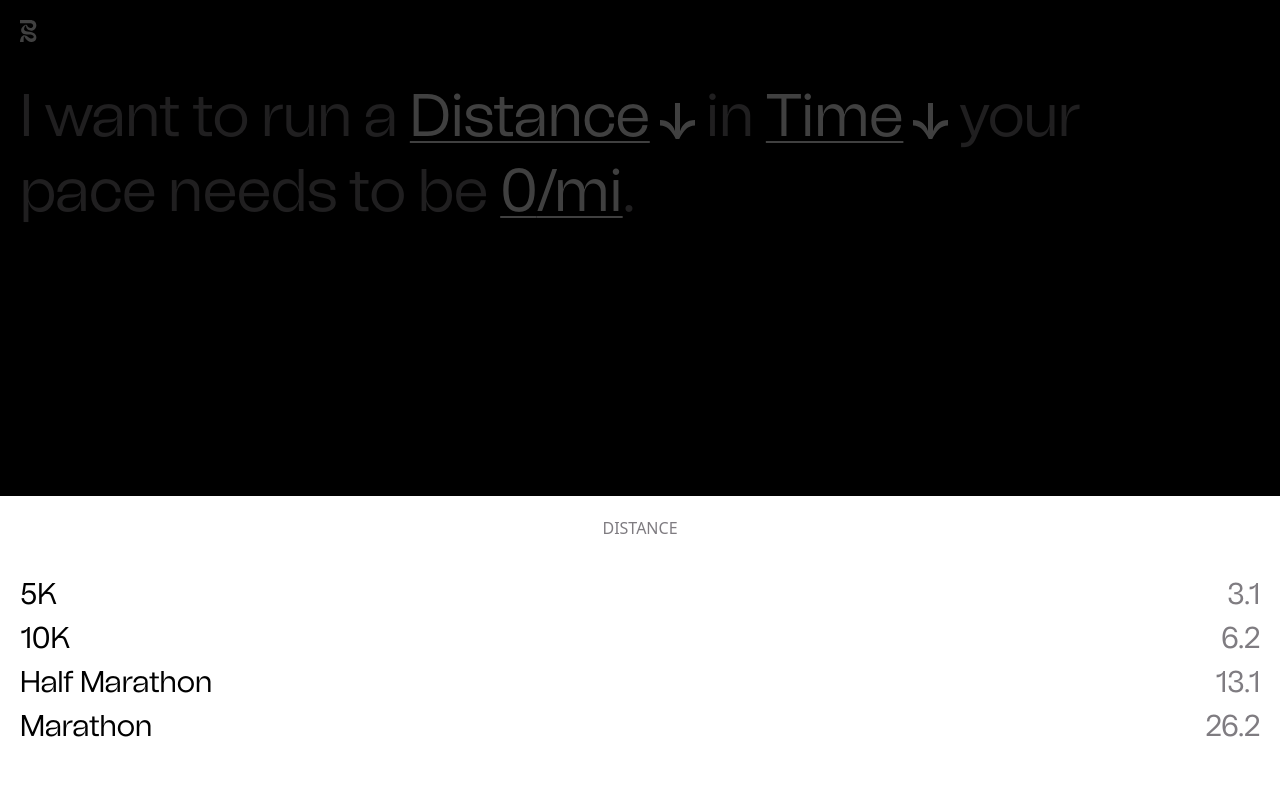
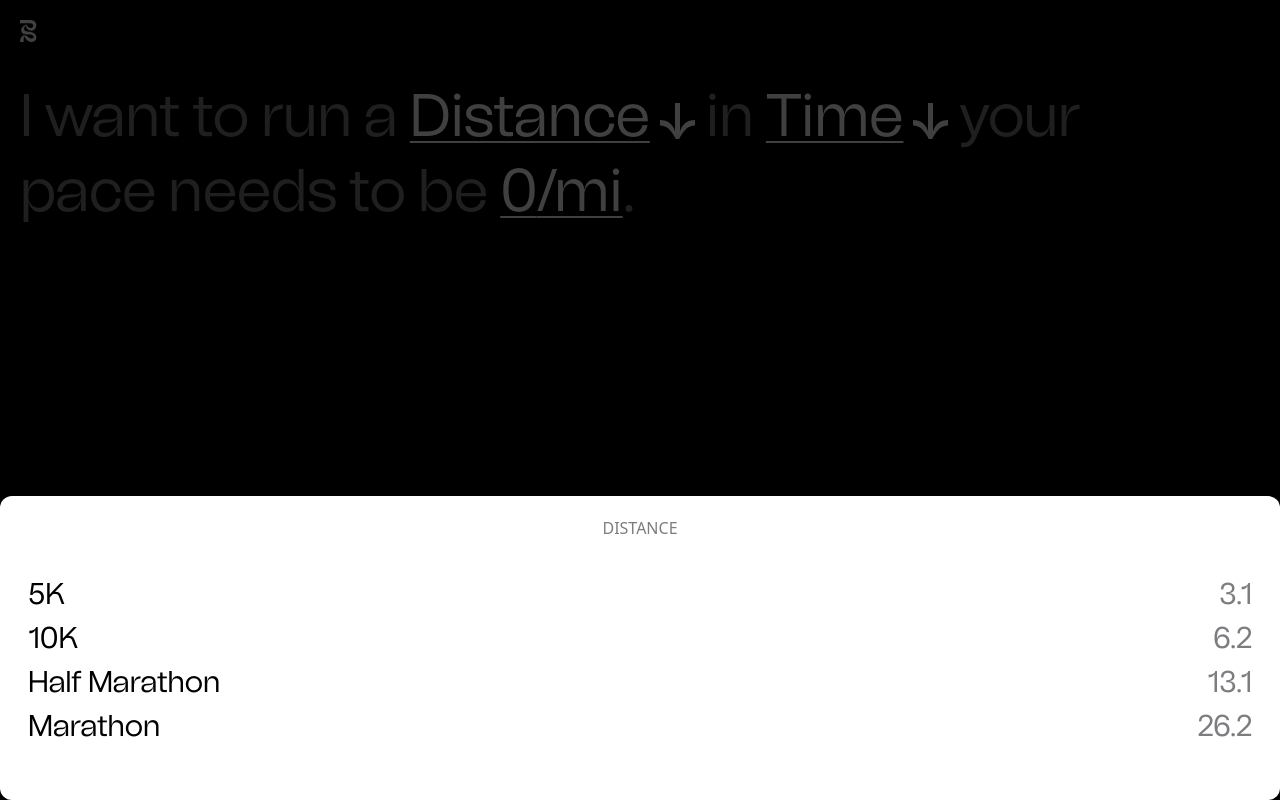
Before and after one commit to tlcottr/banditpacer, a Next.js app: page / in a window 1280 px wide. Both pictures are taken after a click on the element "Distance". Built offline with nearby package versions, Linux system fonts and the light colour scheme.

Commit message:
hover states

```diff
--- a/components/Prompt/index.js
+++ b/components/Prompt/index.js
@@ -48,21 +48,33 @@ function Prompt() {
 
     return (
       <ul className="font-GroteskRegular text-3xl text-black py-8">
-        <div className="flex flex-row items-center justify-between py-1 cursor-pointer">
-          <li onClick={() => handleClick("5K")}>5K</li>
-          <li className="text-[#7f7c81]">3.1</li>
+        <div
+          className="flex flex-row items-center justify-between py-1 cursor-pointer hover:bg-gray-100 focus:bg-gray-100"
+          onClick={() => handleClick("5K")}
+        >
+          <li className="pl-2">5K</li>
+          <li className="text-[#7f7c81] pr-2">3.1</li>
         </div>
-        <div className="flex flex-row items-center justify-between py-1 cursor-pointer">
-          <li onClick={() => handleClick("10K")}>10K</li>
-          <li className="text-[#7f7c81]">6.2</li>
+        <div
+          className="flex flex-row items-center justify-between py-1 cursor-pointer hover:bg-gray-100 focus:bg-gray-100"
+          onClick={() => handleClick("10K")}
+        >
+          <li className="pl-2">10K</li>
+          <li className="text-[#7f7c81] pr-2">6.2</li>
         </div>
-        <div className="flex flex-row items-center justify-between py-1 cursor-pointer">
-          <li onClick={() => handleClick("Half Marathon")}>Half Marathon</li>
-          <li className="text-[#7f7c81]">13.1</li>
+        <div
+          className="flex flex-row items-center justify-between py-1 cursor-pointer hover:bg-gray-100 focus:bg-gray-100"
+          onClick={() => handleClick("Half Marathon")}
+        >
+          <li className="pl-2">Half Marathon</li>
+          <li className="text-[#7f7c81] pr-2">13.1</li>
         </div>
-        <div className="flex flex-row items-center justify-between py-1 cursor-pointer">
-          <li onClick={() => handleClick("Marathon")}>Marathon</li>
-          <li className="text-[#7f7c81]">26.2</li>
+        <div
+          className="flex flex-row items-center justify-between py-1 cursor-pointer hover:bg-gray-100 focus:bg-gray-100"
+          onClick={() => handleClick("Marathon")}
+        >
+          <li className="pl-2">Marathon</li>
+          <li className="text-[#7f7c81] pr-2">26.2</li>
         </div>
       </ul>
     );
@@ -122,17 +134,26 @@ function Prompt() {
             </button>
           </div>
           {error && <p className="text-red-500">{error}</p>}
-          <div className="flex flex-row items-center justify-between py-1 cursor-pointer">
-            <li onClick={() => handleClick("03:00:00")}>Boston</li>
-            <li className="text-[#7f7c81]">03:00:00</li>
+          <div
+            className="flex flex-row items-center justify-between py-1 cursor-pointer hover:bg-gray-100 focus:bg-gray-100"
+            onClick={() => handleClick("03:00:00")}
+          >
+            <li className="pl-2">Boston</li>
+            <li className="text-[#7f7c81] pr-2">03:00:00</li>
           </div>
-          <div className="flex flex-row items-center justify-between py-1 cursor-pointer">
-            <li onClick={() => handleClick("02:53:00")}>New York</li>
-            <li className="text-[#7f7c81]">02:53:00</li>
+          <div
+            className="flex flex-row items-center justify-between py-1 cursor-pointer hover:bg-gray-100 focus:bg-gray-100"
+            onClick={() => handleClick("02:53:00")}
+          >
+            <li className="pl-2">New York</li>
+            <li className="text-[#7f7c81] pr-2">02:53:00</li>
           </div>
-          <div className="flex flex-row items-center justify-between py-1 cursor-pointer">
-            <li onClick={() => handleClick("02:54:00")}>Berlin</li>
-            <li className="text-[#7f7c81]">02:54:00</li>
+          <div
+            className="flex flex-row items-center justify-between py-1 cursor-pointer hover:bg-gray-100 focus:bg-gray-100"
+            onClick={() => handleClick("02:54:00")}
+          >
+            <li className="pl-2">Berlin</li>
+            <li className="text-[#7f7c81] pr-2">02:54:00</li>
           </div>
         </ul>
       </form>
@@ -141,7 +162,7 @@ function Prompt() {
 
   const InputTray = ({ selected }) => {
     return (
-      <div className="fixed bottom-0 left-0 w-full bg-white p-5 z-1">
+      <div className="fixed bottom-0 left-0 w-full bg-white p-5 z-1 rounded-xl">
         <span>
           {selected === "distance" && (
             <h2 className="text-md text-[#7f7c81] text-center">DISTANCE</h2>
```
